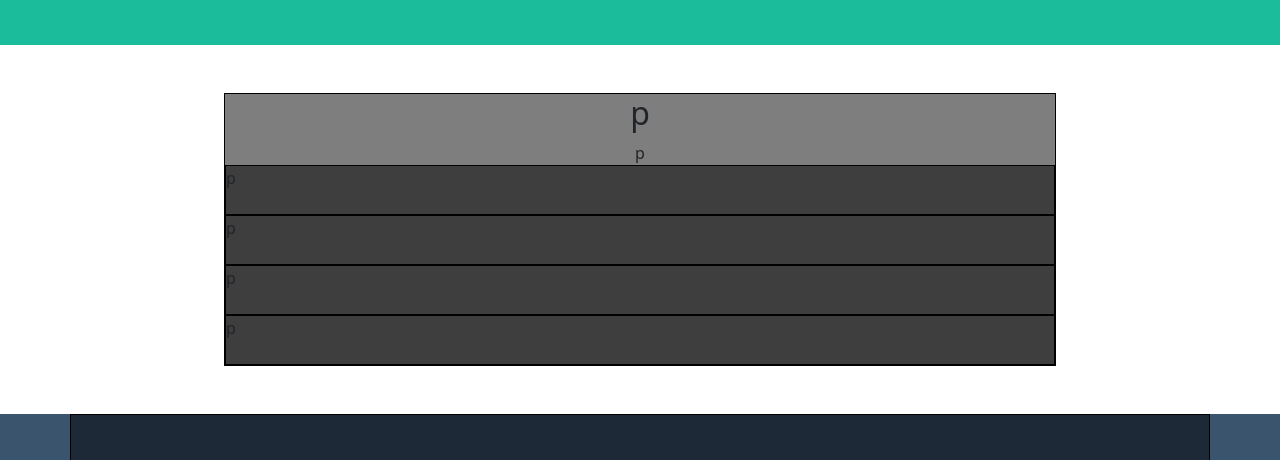
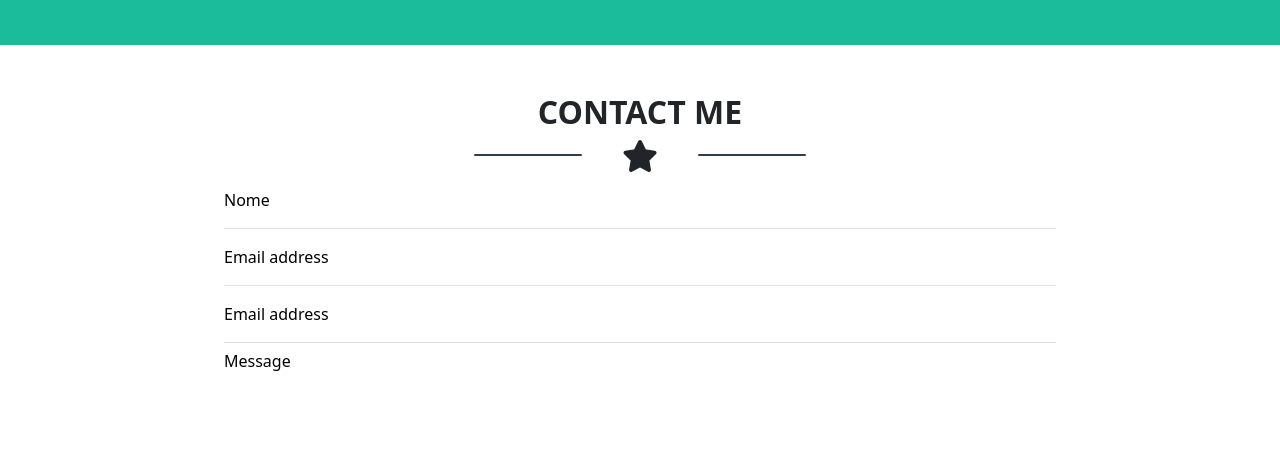
Before and after one commit to Pirisinu/html-css-bootstrap-freelancer, a plain HTML site: page index.html in a window 1280 px wide. Shown: the part 1790-2250 px from the top of the page. Drawn offline with nearby package versions, Linux system fonts and the light colour scheme.

Commit message:
[ADD]SECTION CONTACT ME(FORM)

```diff
--- a/css/style.css
+++ b/css/style.css
@@ -24,7 +24,31 @@ color: white;
 .nav_collap_bg{
   background-color: var(--dark-grey);
 }
-
+/****************************************************************
+  STAR
+****************************************************************/
+.star::before{
+  content: "";
+  position: absolute;
+  right: 30%;
+  bottom: 50%;
+  width: 13%;
+  height: 2px;
+  background-color: var(--dark-grey);
+  border-radius: 4px;
+  transform-origin: center;
+}
+.star::after{
+  content: "";
+  position: absolute;
+  left: 30%;
+  bottom: 50%;
+  width: 13%;
+  height: 2px;
+  background-color: var(--dark-grey);
+  border-radius: 4px;
+  transform-origin: center;
+}
 .back-green .star::before{
   content: "";
   position: absolute;
@@ -46,6 +70,24 @@ color: white;
   background-color: white;
   border-radius: 4px;
   transform-origin: center;
+}
+/****************************************************************
+  PERSONAL CHANGES
+****************************************************************/
+div .personal_input{
+  border-top: none;
+  border-right: none;
+  border-left: none;
+  border-radius: 0;
+  padding-left: 0;
+}
+div .personal_input::placeholder{
+  color: black;
+  font-weight: 400;
+}
+.personal_btn{
+  background-color: var(--back-green);
+  color: white;
 }
 /****************************************************************
   DEBUG
--- a/index.html
+++ b/index.html
@@ -129,17 +129,20 @@
       </div>
     </section>
     <section class="py-5">
-      <div class="container_ap debug m-auto">
-        <div class="title-sect text-center">
-          <h2>p</h2>
-          <div>p</div>
+      <div class="container_ap m-auto">
+        <div class="title-sect text-uppercase text-center">
+          <h2 class="fw-bolder">contact me</h2>
+          <div class="star d-flex align-items-center justify-content-center fs-2 position-relative">
+            <i class="fa-solid fa-star"></i>
+          </div>
         </div>
-        <div>
-          <div class="debug">p</div>
-          <div class="debug">p</div>
-          <div class="debug">p</div>
-          <div class="debug">p</div>
-        </div>
+        <form action="#">
+          <input type="text" class="form-control personal_input py-3 " id="name" placeholder="Nome">
+          <input type="email" class="form-control personal_input py-3 " id="email" placeholder="Email address">
+          <input type="text" class="form-control personal_input py-3 " id="email" placeholder="Email address">
+          <textarea name="" id="" cols="30" rows="10" placeholder="Message" class="form-control personal_input"></textarea>
+          <button class="btn personal_btn mt-3">Send</button>
+        </form>
       </div>
     </section>
   </main>
```
